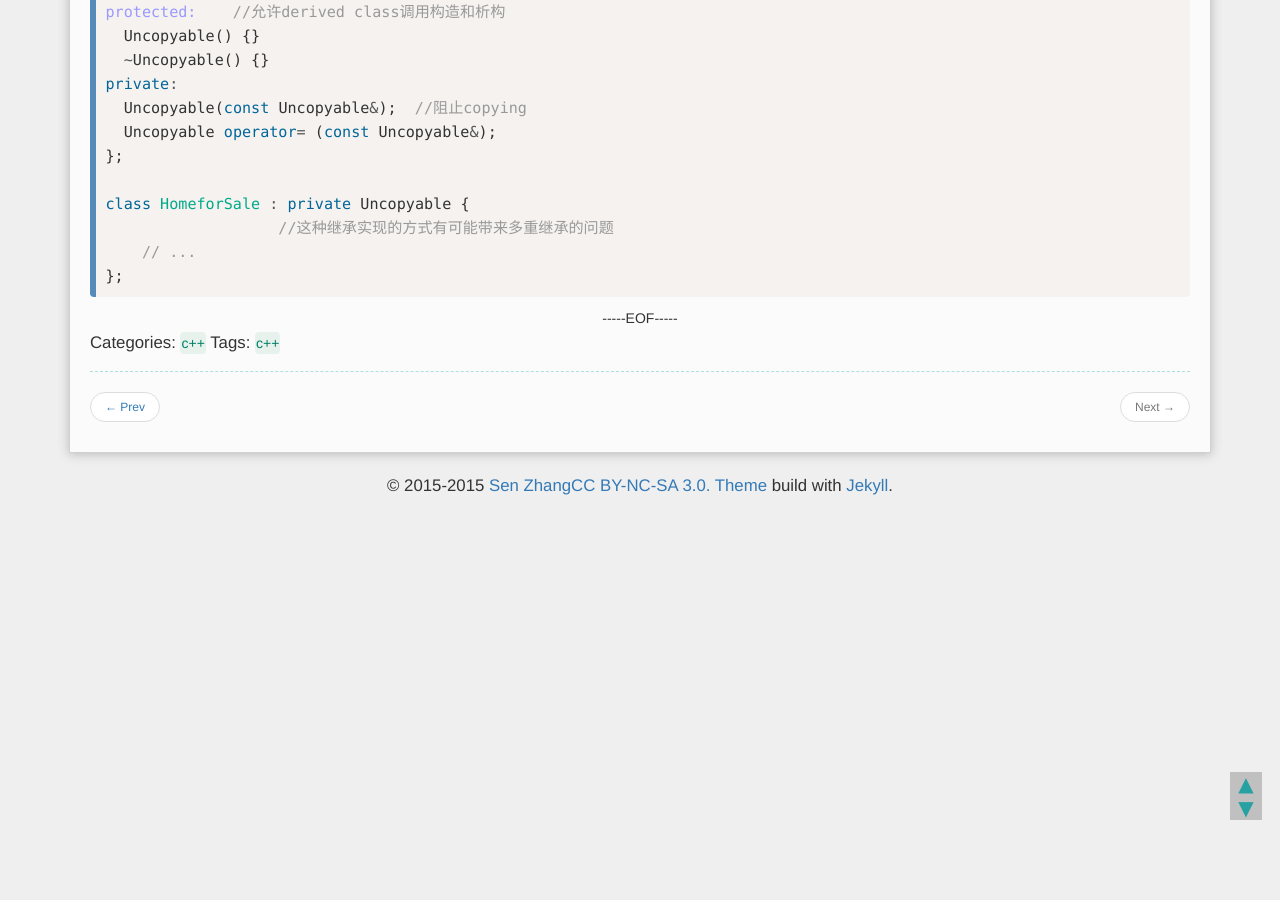
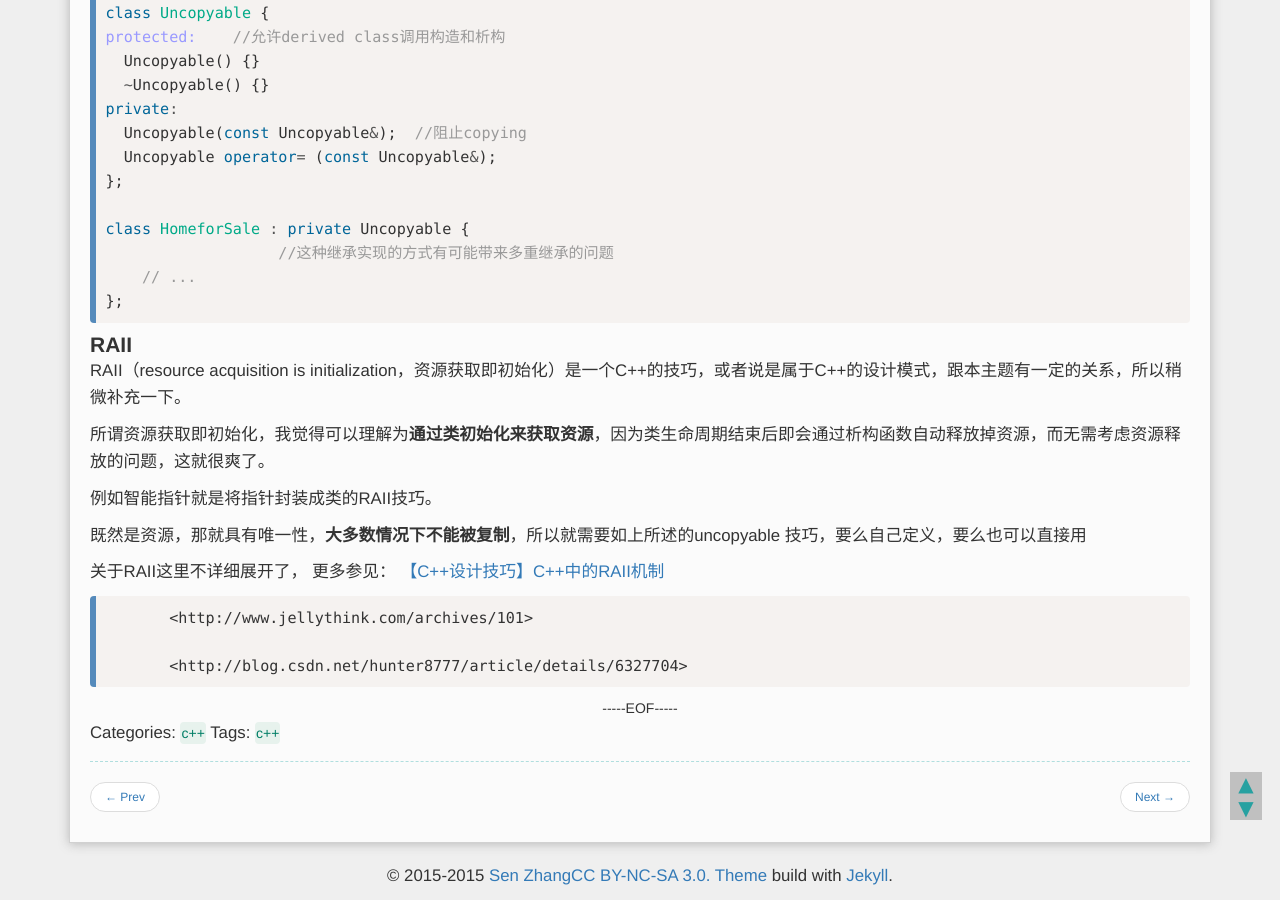
Before and after one commit to SenZhangAI/senzhangai.github.com, a Jekyll site: the page built from _posts/2015-06-29-effective-cpp-e6.md, in a window 1280 px wide and 900 px high, scrolled down 1942 px. Built offline with Jekyll 4.4.1, drawn with Linux system fonts in a browser that asks for light colours; Markdown is read by kramdown in place of the engine named in the settings; comment, search, counter and statistics services are not loaded; some of the changed text lies outside the part shown.

Commit message:
new post

````diff
--- a/_posts/2015-06-29-effective-cpp-e6.md
+++ b/_posts/2015-06-29-effective-cpp-e6.md
@@ -1,6 +1,6 @@
 ---
 layout: post
-title: "C++填坑系列：tip6 如何显示拒绝编译器自动生成的函数"
+title: "C++填坑系列：tip6 如何显式拒绝编译器自动生成的函数"
 description: "C++填坑，主要来自effective c++"
 keywords: c++, cpp, effective
 category: c++
@@ -103,3 +103,21 @@ class HomeforSale : private Uncopyable {
     // ...
 };
 ```
+
+
+### RAII
+
+RAII（resource acquisition is initialization，资源获取即初始化）是一个C++的技巧，或者说是属于C++的设计模式，跟本主题有一定的关系，所以稍微补充一下。
+
+所谓资源获取即初始化，我觉得可以理解为**通过类初始化来获取资源**，因为类生命周期结束后即会通过析构函数自动释放掉资源，而无需考虑资源释放的问题，这就很爽了。
+
+例如智能指针就是将指针封装成类的RAII技巧。
+
+既然是资源，那就具有唯一性，**大多数情况下不能被复制**，所以就需要如上所述的uncopyable 技巧，要么自己定义，要么也可以直接用
+
+关于RAII这里不详细展开了，
+更多参见： [【C++设计技巧】C++中的RAII机制](http://www.cnblogs.com/gnuhpc/archive/2012/12/04/2802307.html)
+
+           <http://www.jellythink.com/archives/101>
+
+           <http://blog.csdn.net/hunter8777/article/details/6327704>
````
Also changed, not shown: _posts/2015-04-28-about-smart-point.md (+4 -0 lines), _posts/2015-06-26-effective-cpp-e4.md (+3 -2 lines), _posts/2015-06-29-effective-cpp-e7.md (added, +71 -0 lines).
